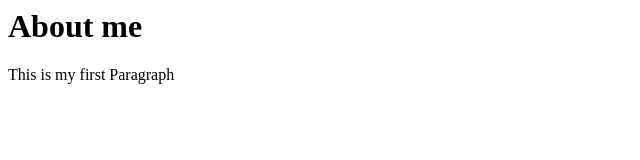
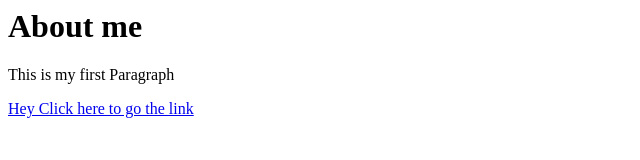
Before and after one commit to senkum59/site, a plain HTML site: page index.html in a window 1280 px wide. Shown: the whole page, without its empty margins (0-640 px from the left). Drawn offline with Linux system fonts and the light colour scheme.

Commit message:
added hyper link

```diff
--- a/index.html
+++ b/index.html
@@ -9,5 +9,6 @@
 	<body>
 		<h1>About me</h1>
 		<p>This is my first Paragraph</p>
+		<a href="http://www.google.com" target="_blank">Hey Click here to go the link</a>
 	</body>
 	</html>
```
